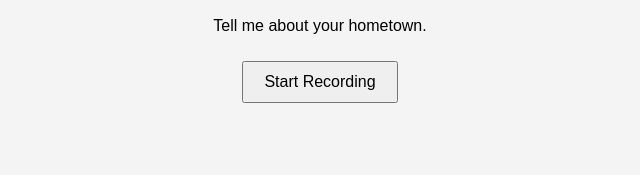
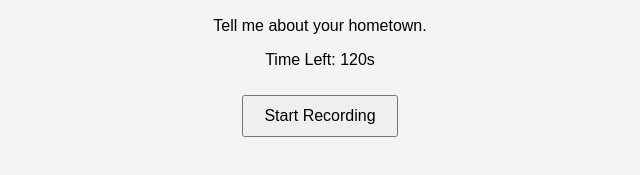
Before and after one commit to SonOfTchalla/ielts-simulator, a website: page frontend/index.html in a window 1280 px wide. Both pictures are taken after a click on the button "Practice Mode". Shown: the part 145-320 px from the top of the page, without its empty margins (320-960 px from the left). Drawn offline with Linux system fonts and the light colour scheme.

Commit message:
Add timer element

```diff
--- a/frontend/index.html
+++ b/frontend/index.html
@@ -15,6 +15,7 @@
         </div>
         <div id="test-interface" class="hidden">
             <p id="question"></p>
+            <p id="timer">Time Left: 120s</p>
             <button id="start-recording">Start Recording</button>
             <p id="transcript"></p>
             <p id="feedback"></p>
```
